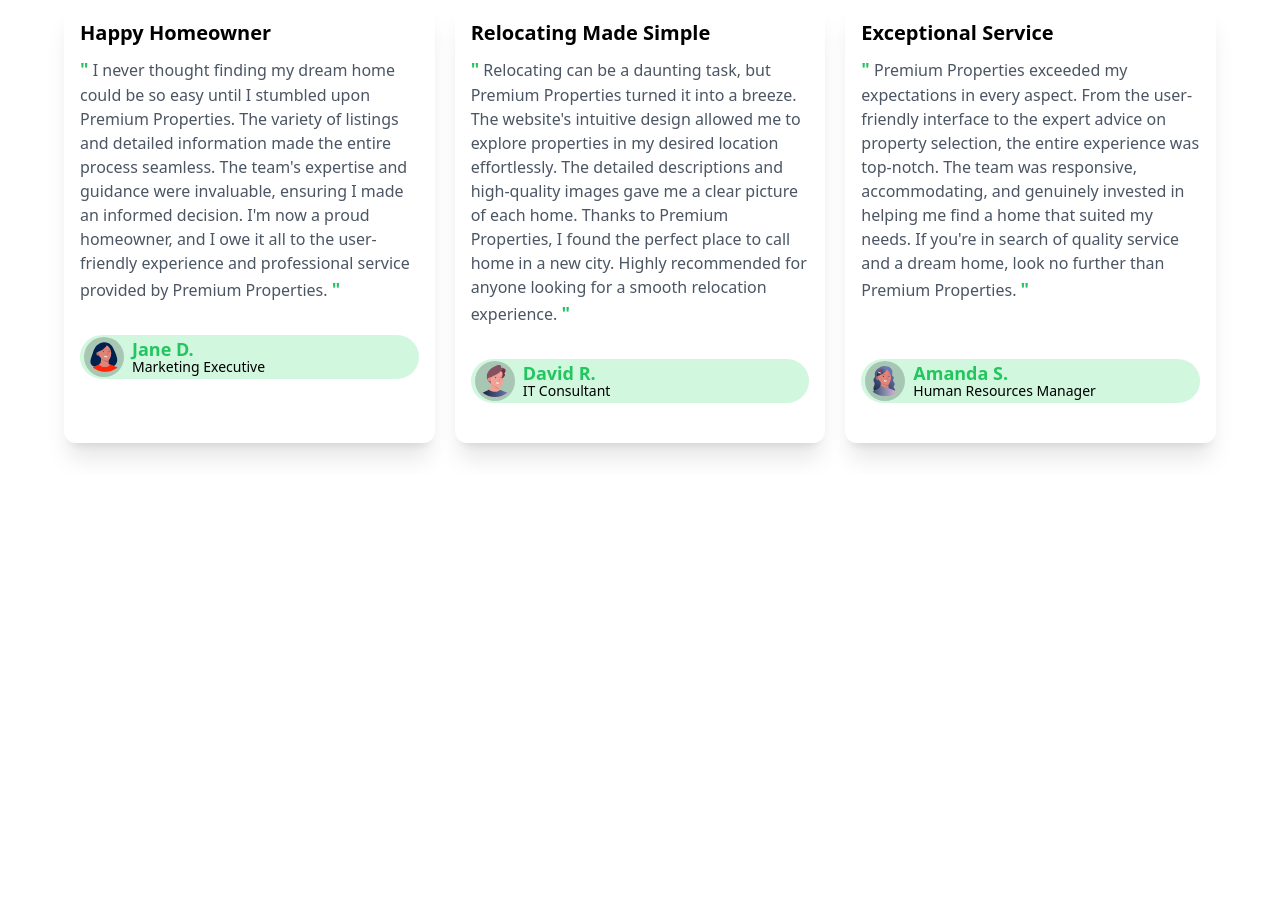
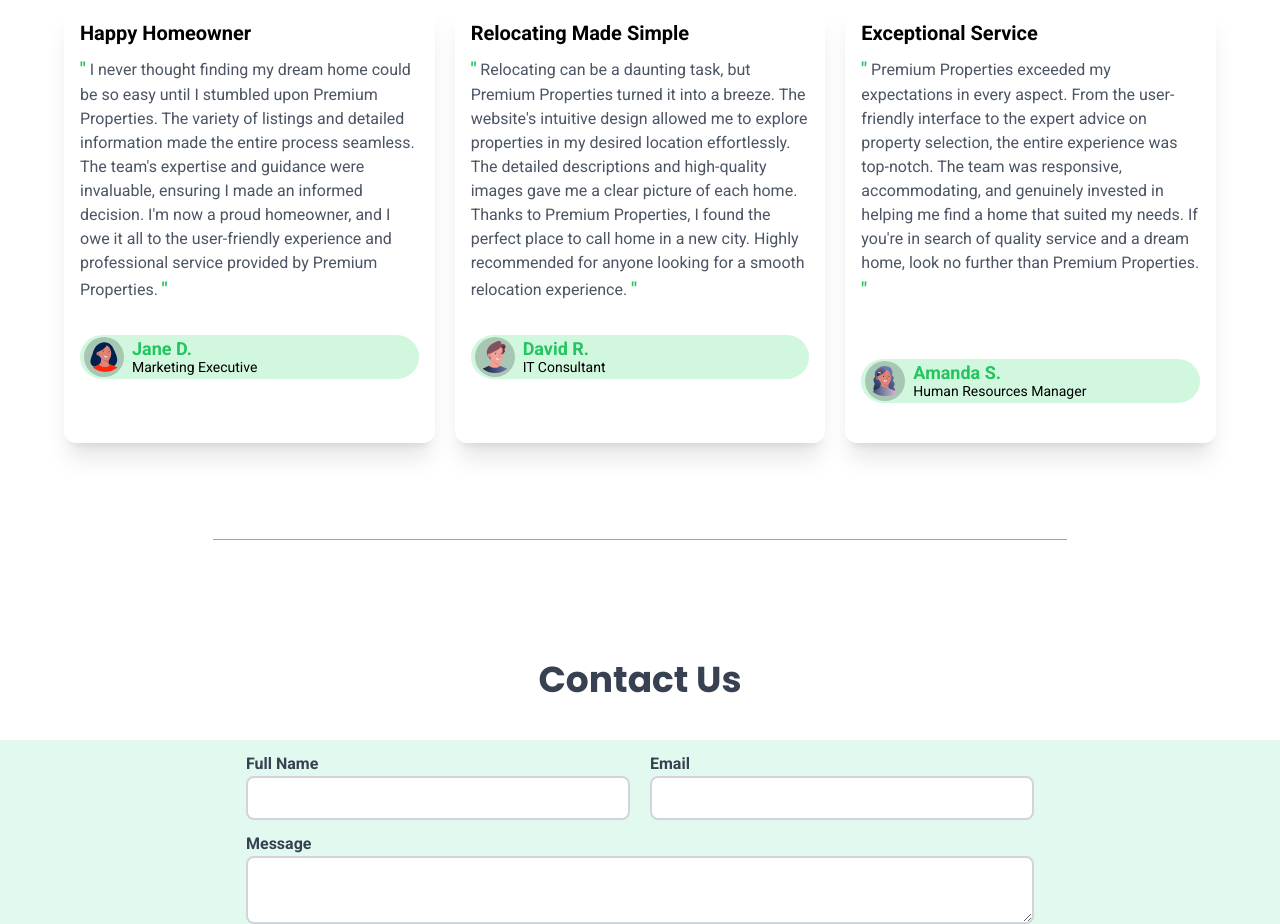
Before and after one commit to AlshehriAli0/Tailwind-RealEstate-Website, a website: page index.html in a window 1280 px wide. Shown: the part 3105-4029 px from the top of the page. Before the commit the page ends 3580 px from the top, so only its background shows below. Drawn offline with nearby package versions, Linux system fonts and the light colour scheme.

Commit message:
Update font and add contact form

```diff
--- a/index.html
+++ b/index.html
@@ -12,6 +12,9 @@
     <link rel="stylesheet" href="./dist/darkstyles.css">
     <link rel="icon" href="./public/images/buy-home.png" type="image/png">
     <link rel="stylesheet" href="https://cdn.jsdelivr.net/npm/swiper@11/swiper-bundle.min.css" />
+    <link rel="stylesheet" href="https://fonts.googleapis.com/css?family=Roboto:400,700&display=swap">
+    <link rel="stylesheet" href="https://fonts.googleapis.com/css?family=Poppins:400,700&display=swap">
+
 
 </head>
 
@@ -59,7 +62,7 @@
                             </div>
                             <div id="dropdown-menu"
                                 class=" relative right-0 mt-2 w-56 origin-top-right rounded-md bg-white shadow-lg ring-1 ring-black ring-opacity-5 focus:outline-none z-10 relative animate-fd"
-                                role="menu" aria-orientation="vertical" aria-labelledby="menu-button" tabindex="-1">
+                                role="menu" aria-orientation="vertical"aria-labelledby="menu-button" tabindex="-1">
                                 <div class="py-1 " role="none">
                                     <a href="#landing"
                                         class="text-gray-700 justify px-4 py-2 text-lg font-semibold transition active:bg-gray-100 duration-200 rounded-lg mx-auto w-11/12"
@@ -386,8 +389,38 @@
             </div>
             <div id="test"></div>
         </aside>
+
+        <hr class="my-16 mx-auto sm:w-8/12 w-3/4">
+
+        <div class="mt-20 flex p-10 justify-center">
+            <h1 class="text-4xl text-center font-semibold text-gray-700">Contact Us</h1>
+        </div>
+
+        <div id="contactForm" class="">
+        <form action="">
+            <div class="grid grid-rows-2 items-center sm:justify-center py-12  px-10">
+                <div class="flex flex-col sm:flex-row gap-5">
+                    <div class="flex flex-col">
+                        <label for="name" class="text-gray-700 font-semibold pl-1">Full Name</label>
+                        <input type="text" name="name" id="name" class="border-2 border-gray-300 rounded-lg p-2 w-full sm:w-96">
+                    </div>
+                    <div class="flex flex-col">
+                        <label for="email" class="text-gray-700 font-semibold pl-1">Email</label>
+                        <input type="email" name="email" id="email"
+                            class="border-2 border-gray-300 rounded-lg p-2 w-full sm:w-96">
+                    </div>
+                </div>
+                <div class="flex flex-col">
+                    <label for="message" class="text-gray-700 font-semibold pl-1">Message</label>
+                    <textarea name="message" id="message" class="border-2 border-gray-300 rounded-lg p-2 w-full"></textarea>
+                </div>
+            </div>
+            <!-- <button type="submit" class="bg-green-400 text-white font-semibold rounded-lg p-2 w-80 mt-4">Submit</button> -->
+        </form>
+
+        </div>
+
     </section>
-
 
 
 
```
Also changed, not shown: dist/darkstyles.css, dist/output.css, dist/styles.css, index.js (line endings or trailing spaces).
